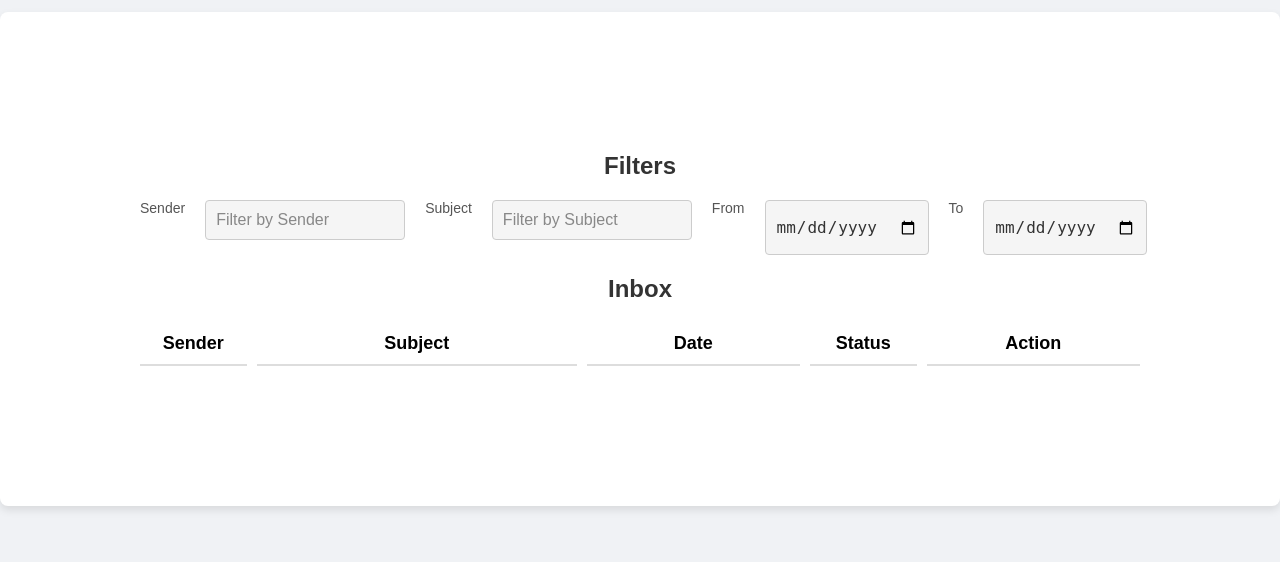
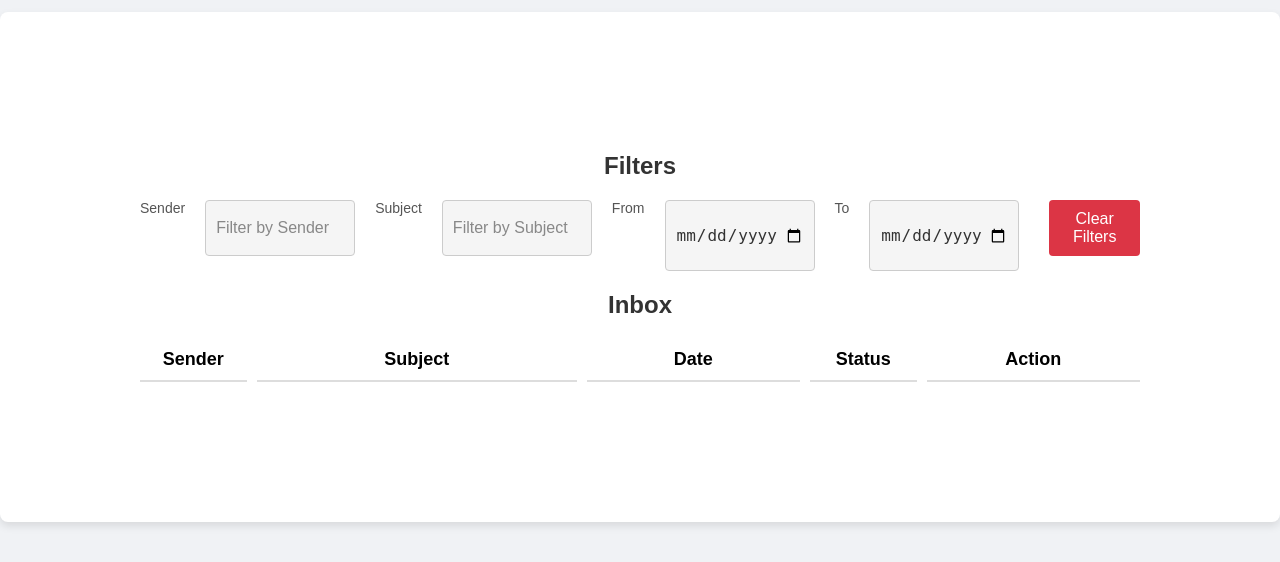
Before and after one commit to mavalu22/trabalhoDevWeb, a PHP site: page /index.php?action=home in a window 1280 px wide. Shown: the part 148-710 px from the top of the page. Run offline with PHP 8.4, Linux system fonts and the light colour scheme; the visitor is signed in with stand-in values (Sample User, id 1); data comes from the database, SQL or seed files in the repository; both versions use the stored data as it was after the commit.

Commit message:
Finishing project

```diff
--- a/app/views/user/home.php
+++ b/app/views/user/home.php
@@ -14,6 +14,7 @@
         <input type="date" id="filter-start-date" placeholder="Start Date">
         <label >To</label>
         <input type="date" id="filter-end-date" placeholder="End Date">
+        <button id="clear-filters" class="button-clear-filters">Clear Filters</button>
     </div>
 
     <h1>Inbox</h1>
--- a/public/css/styles.css
+++ b/public/css/styles.css
@@ -701,17 +701,31 @@
 
 .filter-container input[type="text"],
 .filter-container input[type="date"] {
-    width: 200px;
+    width: 150px;
 }
 
-/* Estilo para erro em dark mode */
 body.dark-mode .filter-container .error-message {
     color: #ff4d4d;
 }
 
-/* Estilo do erro */
 .filter-container .error-message {
     color: red;
     margin-top: 5px;
     font-size: 14px;
 }
+
+.button-clear-filters {
+    background-color: #dc3545;
+    color: white;
+    padding: 10px 20px;
+    border: none;
+    border-radius: 4px;
+    cursor: pointer;
+    font-size: 16px;
+    margin-left: 10px;
+    transition: background-color 0.3s ease;
+}
+
+.button-clear-filters:hover {
+    background-color: #c82333;
+}
--- a/public/js/filter.js
+++ b/public/js/filter.js
@@ -3,32 +3,22 @@
     const filterSubjectInput = document.getElementById('filter-subject');
     const filterStartDateInput = document.getElementById('filter-start-date');
     const filterEndDateInput = document.getElementById('filter-end-date');
-    const errorContainer = document.createElement('div');
-    errorContainer.style.color = 'red';
-    filterEndDateInput.parentElement.appendChild(errorContainer);
+    const clearFiltersButton = document.getElementById('clear-filters');
 
-    function validateDateRange() {
-        const startDate = filterStartDateInput.value;
-        const endDate = filterEndDateInput.value;
-
-        if (startDate && endDate && new Date(startDate) > new Date(endDate)) {
-            errorContainer.textContent = "End date must be later than or equal to the start date.";
-            return false;
-        } else {
-            errorContainer.textContent = "";
-            return true;
-        }
+    function extractDateOnly(dateString) {
+        if (!dateString) return null;
+        const [datePart] = dateString.split(' ');
+        return datePart;
     }
 
     function filterMessages() {
-        if (!validateDateRange()) {
-            return;
-        }
-
         const fromFilter = filterFromInput.value.toLowerCase();
         const subjectFilter = filterSubjectInput.value.toLowerCase();
         const startDateFilter = filterStartDateInput.value;
         const endDateFilter = filterEndDateInput.value;
+
+        const startDate = startDateFilter ? new Date(startDateFilter).toISOString().split('T')[0] : null;
+        const endDate = endDateFilter ? new Date(endDateFilter).toISOString().split('T')[0] : null;
 
         const messageRows = document.querySelectorAll('.inbox-row');
 
@@ -37,12 +27,10 @@
             const subjectText = messageRow.querySelector('.subject').textContent.toLowerCase();
             const messageDate = messageRow.querySelector('.date').textContent.trim();
 
-            const messageDateObj = new Date(messageDate);
-            const startDateObj = startDateFilter ? new Date(startDateFilter) : null;
-            const endDateObj = endDateFilter ? new Date(endDateFilter) : null;
+            const messageDateOnly = extractDateOnly(messageDate);
 
-            const isDateInRange = (!startDateObj || messageDateObj >= startDateObj) &&
-                (!endDateObj || messageDateObj <= endDateObj);
+            const isDateInRange = (!startDate || messageDateOnly >= startDate) &&
+                (!endDate || messageDateOnly <= endDate);
 
             const actionColumn = messageRow.nextElementSibling;
 
@@ -62,6 +50,15 @@
         });
     }
 
+    clearFiltersButton.addEventListener('click', function () {
+        filterFromInput.value = '';
+        filterSubjectInput.value = '';
+        filterStartDateInput.value = '';
+        filterEndDateInput.value = '';
+
+        filterMessages();
+    });
+
     filterFromInput.addEventListener('input', filterMessages);
     filterSubjectInput.addEventListener('input', filterMessages);
     filterStartDateInput.addEventListener('input', filterMessages);
```
Also changed, not shown: database/forum.db.
